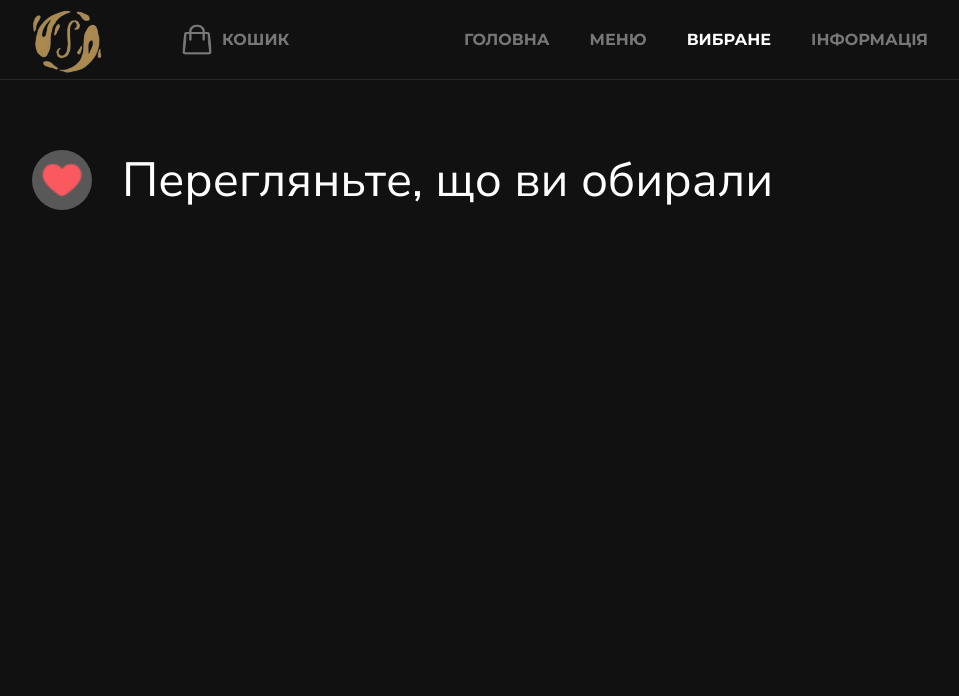
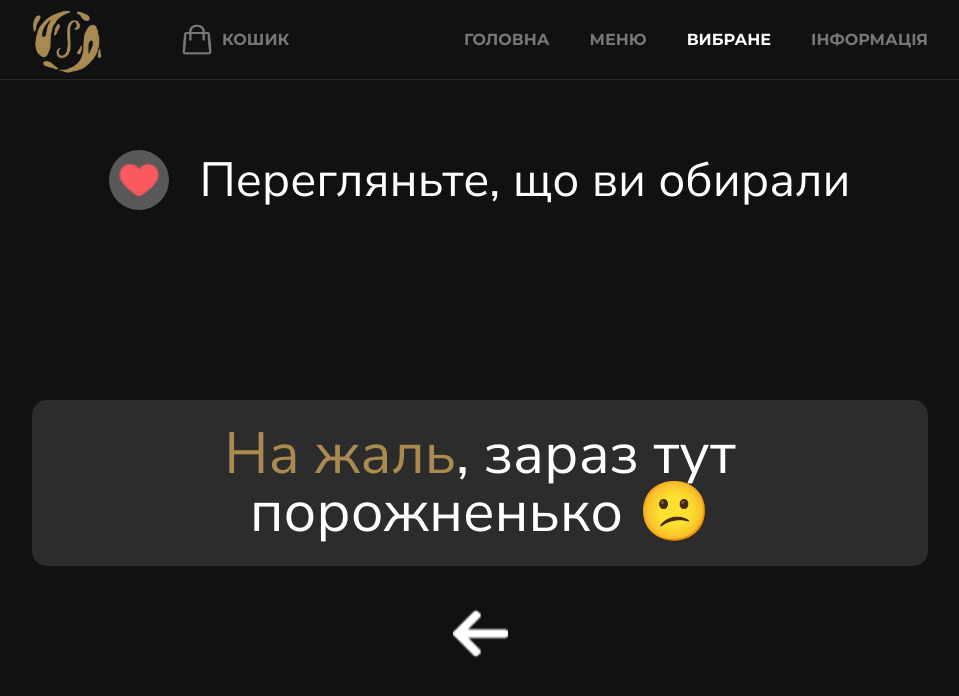
Before and after one commit to ChubarovOleksandr/Sushi-Web-Shop, a React (Vite) app: page /favorites in a window 1280 px wide. Shown: the top 696 px of the page, without its empty margins (160-1119 px from the left). Built offline with nearby package versions, Linux system fonts and the light colour scheme.

Commit message:
add emptybloc at favorite.jsx

```diff
--- a/src/components/favorites/Favotires.jsx
+++ b/src/components/favorites/Favotires.jsx
@@ -1,8 +1,10 @@
-import Item from '../shop/Item';
+import Item from '../item/Item';
 import '../../scss/components/_Favorites.scss';
 import '../../scss/components/_Items.scss';
+import arrow from '../../assets/img/white-arrow.png';
 import heartFill from '../../assets/img/heart-fill.png';
 import { useSelector } from 'react-redux';
+import { NavLink } from 'react-router-dom';
 
 
 const Favorites = () => {
@@ -20,7 +22,16 @@ const Favorites = () => {
             </div>
             <div className="items">
                <div className="items__body">
-                  {items.map(itemData => <Item key={itemData.id} item={itemData} isSaved={true}/>)}
+                  {items && items.length > 0 ?
+                     items.map(itemData => <Item key={itemData.id} item={itemData} isSaved={true} />)
+                     :
+                     <div className='item__empty'>
+                        <div className="item__empty-block">
+                           <span>На жаль</span>, зараз тут порожненько 😕
+                        </div>
+                        <NavLink to='/shop'><img className='item__empty-arrow' src={arrow} alt="arrow" /></NavLink>
+                     </div>
+                  }
                </div>
             </div>
          </div>
--- a/src/components/shop/Item.jsx
+++ b/src/components/item/Item.jsx
@@ -4,33 +4,35 @@ import heartFill from '../../assets/img/heart-fill.png';
 import { saveInFavorite, removeFromFavorite } from '../../redux/slices/favoriteSlice';
 import { useDispatch } from 'react-redux';
 import { useRef } from 'react';
+import checkmark from '../../assets/img/checkmark.png';
 
 const Item = ({ item, isSaved }) => {
 
    const itemName = useRef();
    const imageRef = useRef();
+   const addBtnImage = useRef();
+   const addBtnText = useRef();
    const componentsRef = useRef();
    const [saved, setSaved] = useState(isSaved != true ? false : true);
    const [isHover, setIsHover] = useState(false);
    const [imageHeight, setImageHeight] = useState(0);
+   const [inCart, setInCart] = useState(false);
    const dispatch = useDispatch();
 
-   if (isHover) {
-      if (imageHeight < 10) {
-         setImageHeight(imageRef.current.clientHeight);
-      }
-      itemName.current.classList.add('hiding')
-      componentsRef.current.classList.remove('hide');
-   } else if (itemName.current != undefined) {
-      componentsRef.current.classList.add('hide');
-      itemName.current.classList.remove('hiding')
-   }
+   useEffect(() => {
+      setImageHeight(imageRef.current.clientHeight);
+   }, [])
 
    useEffect(() => {
-      if(imageRef.current != undefined){
+      if (isHover) {
          setImageHeight(imageRef.current.clientHeight);
+         itemName.current.classList.add('hiding');
+         componentsRef.current.classList.remove('hide');
+      } else if (itemName.current != undefined) {
+         itemName.current.classList.remove('hiding');
+         componentsRef.current.classList.add('hide');
       }
-   }, []);
+   }, [isHover]);
 
    const addToFavorite = () => {
       if (saved) {
@@ -40,6 +42,18 @@ const Item = ({ item, isSaved }) => {
       }
       setSaved(!saved);
    }
+
+   /* const changeInCartStatus = () => {
+      if(!inCart){
+         addBtnText.current.classList.add('hide');
+      } else {
+         addBtnImage.current.classList.add('hide');
+      }
+      setTimeout(() => {
+         // inCart ? addBtnText.current.classList.remove('hide') : addBtnImage.current.classList.remove('hide');
+         setInCart(!inCart);
+      }, 700);
+   } */
 
    return (
       <div className="item__block" onMouseOver={() => setIsHover(true)} onMouseLeave={() => setIsHover(false)}>
@@ -68,8 +82,13 @@ const Item = ({ item, isSaved }) => {
                </div>
             </div>
             <div className="item__footer">
-               <button className="item__add-button">
-                  <span>В корзину</span>
+               <button /* onClick={changeInCartStatus} */ className="item__add-button">
+                  {/* {inCart ?
+                     <span ref={addBtnImage} className='item__add-button-image'><img src={checkmark} alt="checkmark" /></span>
+                     :
+                     <span ref={addBtnText} className='item__add-button-text'>В корзину</span>
+                  } */}
+                  <span ref={addBtnText} className='item__add-button-text'>В корзину</span>
                </button>
             </div>
          </div>
--- a/src/components/shop/Shop.jsx
+++ b/src/components/shop/Shop.jsx
@@ -6,7 +6,7 @@ import arrowIcon from '../../assets/img/arrow-icon.png'
 import Filters from './Filters';
 import { useDispatch } from 'react-redux';
 import { getItems } from '../../redux/slices/itemSlice';
-import Item from './Item';
+import Item from '../item/Item';
 import { useSelector } from 'react-redux';
 import ItemsLoader from '../preloader/Preloader';
 import { useSearchParams } from 'react-router-dom';
--- a/src/scss/components/_Favorites.scss
+++ b/src/scss/components/_Favorites.scss
@@ -30,6 +30,7 @@
       flex-direction: column;
       .favorites__title {
          display: flex;
+         justify-content: center;
          align-items: center;
          font-family: $Nunito;
          font-size: 48px;
--- a/src/scss/components/_Items.scss
+++ b/src/scss/components/_Items.scss
@@ -1,3 +1,41 @@
+@keyframes addToCart {
+   100% {
+      width: 70px;
+      border-radius: 100%;
+   }
+   87% {
+      width: 75px;
+      border-radius: 87%;
+   }
+   75% {
+      width: 80px;
+      border-radius: 75%;
+   }
+   67% {
+      width: 85px;
+      border-radius: 67%;
+   }
+   50% {
+      width: 90px;
+      border-radius: 50%;
+   }
+   37% {
+      width: 95px;
+      border-radius: 3px;
+   }
+   25% {
+      width: 100px;
+   }
+   12% {
+      width: 105px;
+   }
+   0% {
+      width: 110px;
+   }
+}
+
+// imports
+
 @import "../variables.scss";
 
 .items {
@@ -64,12 +102,12 @@
                font-size: 1.5rem;
                font-family: $Roboto;
                font-weight: 400;
-               transition: all .4s;
+               transition: all 0.4s;
             }
             .item__name.hiding {
                transform: translate(0, 50%);
                opacity: 0;
-               transition: all .4s;
+               transition: all 0.4s;
             }
             .item__components {
                position: absolute;
@@ -83,14 +121,15 @@
                width: 100%;
                background: rgba(0, 0, 0, 0.7);
                overflow: hidden;
-               transition: all .3s;
+               transition: background 0.4s;
+               transition: opacity 0.4s;
                p {
                   text-align: center;
                   font-size: 1.4rem;
                   font-family: $Roboto;
                   font-weight: 400;
                   opacity: 1;
-                  transition: all .5s;
+                  transition: all 0.5s;
                   transform: translate(0, 0);
                   &:hover {
                      cursor: default;
@@ -99,7 +138,7 @@
             }
             .item__components.hide {
                opacity: 0;
-               transition: all .5s;
+               transition: all 0.5s;
                p {
                   opacity: 0;
                }
@@ -173,6 +212,7 @@
                   padding: 10px 25px;
                   border-radius: 3px;
                   transition: all 0.3s;
+                  overflow: hidden;
                   &:hover {
                      transition: all 0.3s;
                      span {
@@ -188,7 +228,62 @@
                      font-weight: 400;
                      color: $sixth;
                   }
+                  span.item__add-button-text {
+                     height: 20px;
+                     display: block;
+                  }
+                  span.item__add-button-text.hide {
+                     transition:
+                        transform 0.3s ease,
+                        opacity 0.3s ease;
+                     transform: translate(0, -100%);
+                     opacity: 0;
+                  }
+                  span.item__add-button-image img {
+                     height: 20px;
+                     width: 20px;
+                  }
+                  span.item__add-button-image.hide {
+                     transition: all 0.7s;
+                  }
                }
+               .item__add-button:has(span.item__add-button-text.hide) {
+                  transition: all 4s;
+                  animation: addToCart .7s;
+               }
+               .item__add-button:has(span.item__add-button-image img) {
+                  border-radius: 100%;
+               }
+            }
+         }
+      }
+      .item__empty {
+         display: flex;
+         margin: 0 auto;
+         justify-content: center;
+         flex-direction: column;
+         align-items: center;
+         .item__empty-block {
+            width: auto;
+            margin: 40px auto;
+            text-align: center;
+            font-size: 58px;
+            font-family: $Nunito;
+            color: $first;
+            background: $third;
+            padding: 25px;
+            border-radius: 15px;
+            span {
+               color: $sixth;
+            }
+         }
+         .item__empty-arrow {
+            height: 55px;
+            width: 55px;
+            transition: all 0.3s;
+            &:hover {
+               transform: scale(1.1);
+               transition: all 0.3s;
             }
          }
       }
```
Also changed, not shown: src/assets/img/checkmark.png (added), src/assets/img/white-arrow.png (added).
